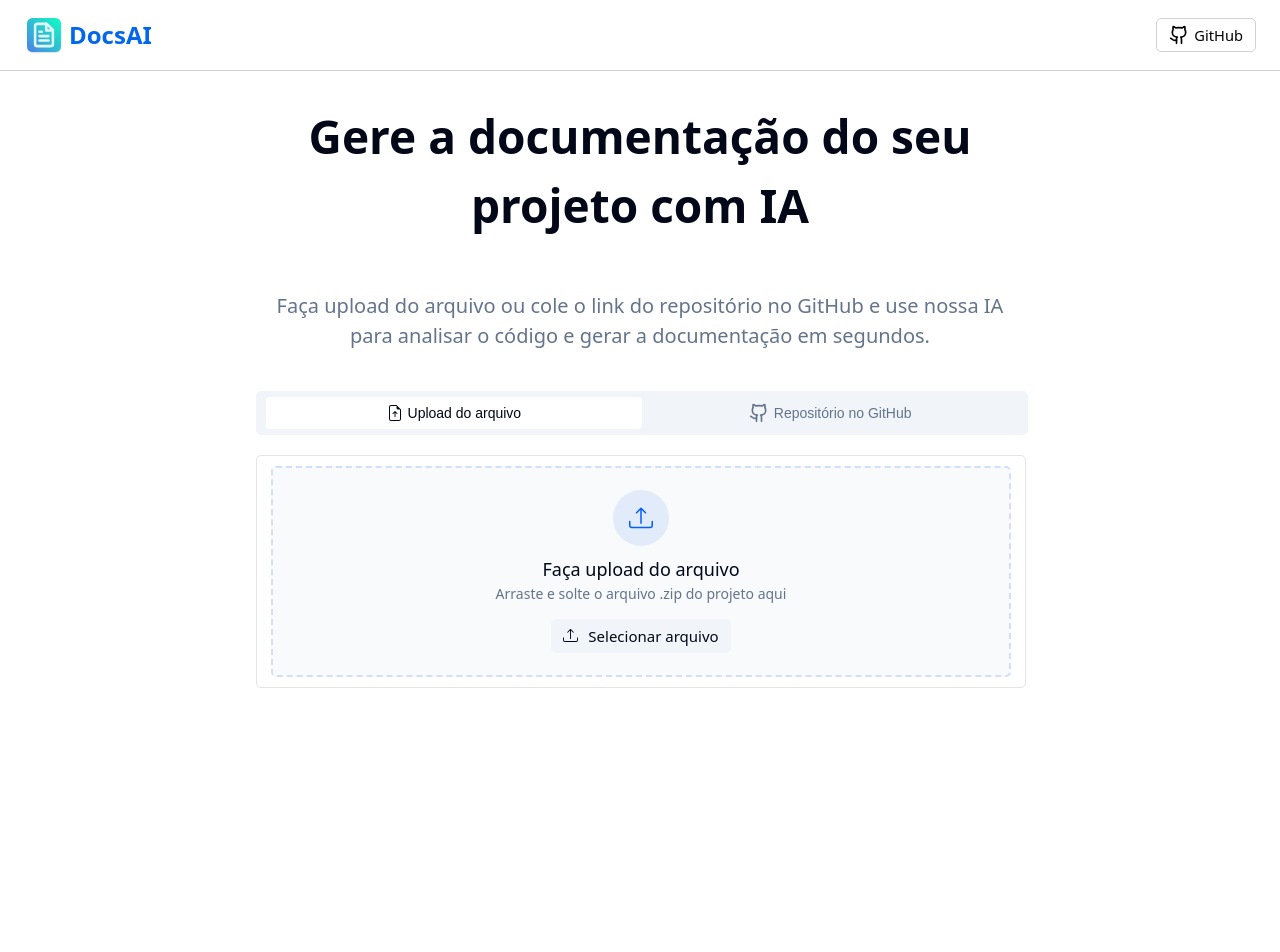
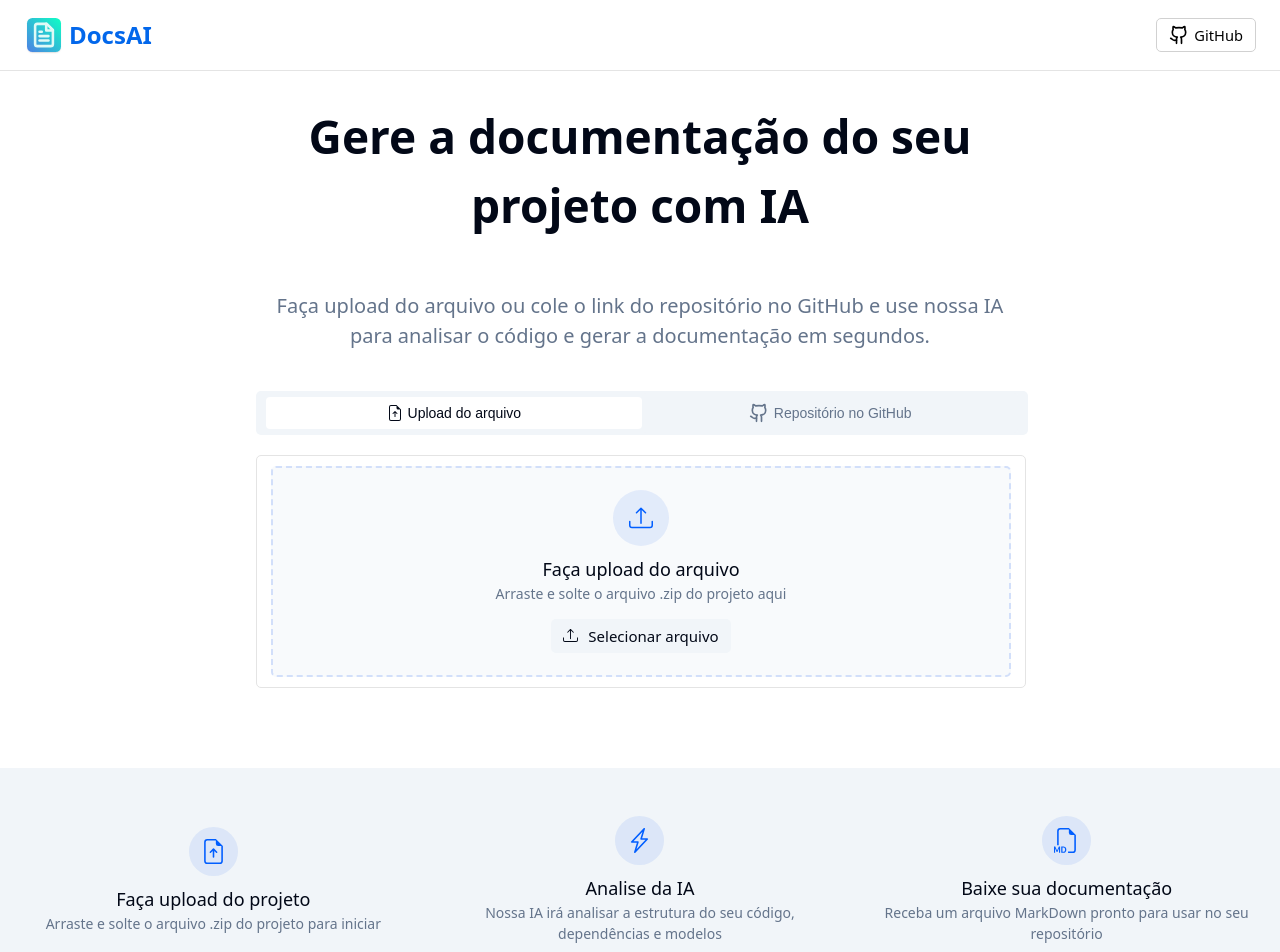
Before and after one commit to otaviocostao/docs-ai, a React (Vite) app: page / in a window 1280 px wide. Shown: the top 952 px of the page. Before the commit the page ends 800 px from the top, so only its background shows below. Built offline with nearby package versions, Linux system fonts and the light colour scheme.

Commit message:
Feature: Area com as etapas da plataforma

```diff
--- a/src/App.jsx
+++ b/src/App.jsx
@@ -1,6 +1,7 @@
 import './App.css'
 import InfoArea from './components/InfoArea/InfoArea'
 import NavBar from './components/navbar/NavBar'
+import StepsSection from './components/StepsSection/StepsSection'
 import UploadArea from './components/UploadArea/UploadArea'
 
 function App() {
@@ -10,6 +11,7 @@ function App() {
     <NavBar />
     <InfoArea />
     <UploadArea />
+    <StepsSection />
     </>
   )
 }
--- /dev/null
+++ b/src/components/StepsSection/StepsSection.css
@@ -0,0 +1,46 @@
+.steps-section-area{
+    width: 100%;
+    display: flex;
+    align-items: center;
+    justify-content: space-around;
+    padding: 48px 0px;
+    background-color: var(--background-gray);
+    margin-top: 80px;
+}
+
+.step-get-documentation,
+.step-ai-analysis,
+.step-upload{
+    width: 30%;
+    display: flex;
+    align-items: center;
+    justify-content: center;
+    flex-direction: column;
+}
+
+.documentation-step-icon,
+.ai-step-icon,
+.upload-step-icon{
+    display: flex;
+    align-items: center;
+    justify-content: center;
+    background-color: var(--background-icons-blue);
+    padding: 12px;
+    border-radius: 100px;
+    font-size: 25px;
+    color: var(--color-blue);
+}
+
+.h3-steps{
+    color: var(--font-color-black);
+    font-weight: 500;
+    font-size: 18px;
+    margin: 10px 0px 0px 0px;
+}
+
+.paragraph-steps{
+    font-size: 14px;
+    color: var(--font-color-gray);
+    padding: 0px;
+    margin: 0px;
+}
--- /dev/null
+++ b/src/components/StepsSection/StepsSection.jsx
@@ -0,0 +1,33 @@
+import React from 'react'
+import './StepsSection.css'
+import { BsFileEarmarkArrowUp, BsFiletypeMd, BsLightningCharge  } from "react-icons/bs";
+
+const StepsSection = () => {
+  return (
+    <div className='steps-section-area'>
+        <div className='step-upload'>
+            <div className='upload-step-icon'>
+                <BsFileEarmarkArrowUp />
+            </div>
+            <h3 className='h3-steps'>Faça upload do projeto</h3>
+            <p className='paragraph-steps'>Arraste e solte o arquivo .zip do projeto para iniciar</p>
+        </div>
+        <div className='step-ai-analysis'>
+            <div className='ai-step-icon'>
+                <BsLightningCharge  />
+            </div>
+            <h3 className='h3-steps'>Analise da IA</h3>
+            <p className='paragraph-steps'>Nossa IA irá analisar a estrutura do seu código, dependências e modelos</p>
+        </div>
+        <div className='step-get-documentation'>
+            <div className='documentation-step-icon'>
+                <BsFiletypeMd  />
+            </div>
+            <h3 className='h3-steps'>Baixe sua documentação</h3>
+            <p className='paragraph-steps'>Receba um arquivo MarkDown pronto para usar no seu repositório</p>
+        </div>
+    </div>
+  )
+}
+
+export default StepsSection
--- a/src/components/UploadArea/UploadFile/UploadFile.css
+++ b/src/components/UploadArea/UploadFile/UploadFile.css
@@ -32,7 +32,7 @@
     align-items: center;
     justify-content: center;
     padding: 16px;
-    color: #005eff;
+    color: var(--color-blue);
     border-radius: 100px;
     font-size: 18pt;
     font-weight: bolder;
--- a/src/components/navbar/NavBar.css
+++ b/src/components/navbar/NavBar.css
@@ -1,5 +1,5 @@
 .header-area{
-    border-bottom: 1px solid #d1d1d1;
+    border-bottom: 1px solid var(--border-color);
     width: 100%;
 }
 
--- a/src/index.css
+++ b/src/index.css
@@ -13,4 +13,5 @@
   --default-border-radius: 5px;
   --border-color: #e4e4e4;
   --border-blue: #2463eb2d;
+  --color-blue: #005eff;
 }
```
